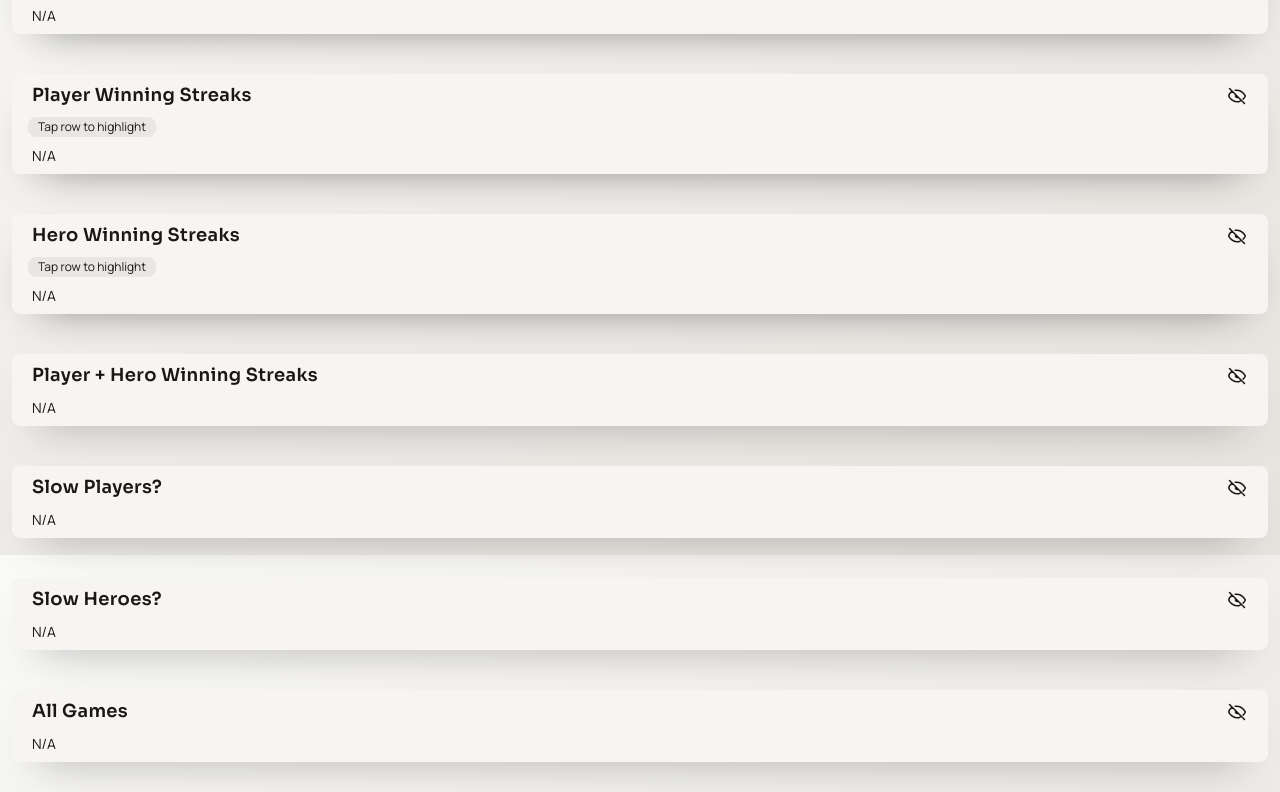
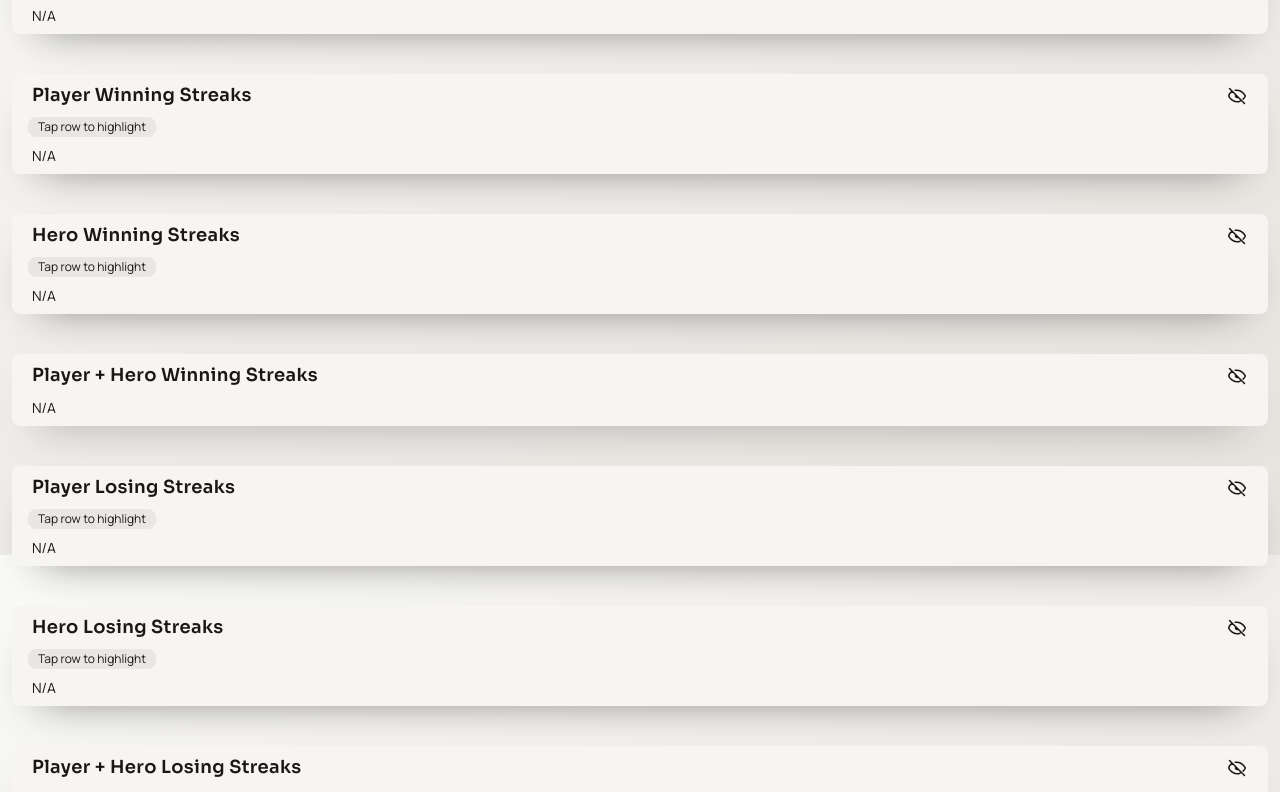
Before and after one commit to tsteelematc/tca-dice-throne, a React (Vite) app: page / in a window 1280 px wide. Shown: the part 1045-1837 px from the top of the page. Built offline with nearby package versions, Linux system fonts and the light colour scheme; what human-readable would draw is missing.

Commit message:
how about player and hero losing streaks, a shame fun fact, just like winning streaks, but to shame friends in a friendly way
dont need pill callout of shame, thanks anyway

you forgot to add losing streaks to the fab nav

but get rid of friendly shame prefix, ffs

```diff
--- a/src/App.tsx
+++ b/src/App.tsx
@@ -19,8 +19,11 @@ import {
   getPreviousHeroes,
   getPreviousPlayers,
   getHeroWinningStreaks,
+  getHeroLosingStreaks,
   getPlayerHeroWinningStreaks,
+  getPlayerHeroLosingStreaks,
   getPlayerWinningStreaks,
+  getPlayerLosingStreaks,
   getGameKey,
   mergeGames,
   type GameResult,
@@ -732,6 +735,15 @@ const App = () => {
                   playerHeroWinningStreaks={
                     getPlayerHeroWinningStreaks(gameResults)
                   }
+                  playerLosingStreaks={
+                    getPlayerLosingStreaks(gameResults)
+                  }
+                  heroLosingStreaks={
+                    getHeroLosingStreaks(gameResults)
+                  }
+                  playerHeroLosingStreaks={
+                    getPlayerHeroLosingStreaks(gameResults)
+                  }
                   allGames={
                     getAllGamesSorted(gameResults)
                   }
--- a/src/GameResults.ts
+++ b/src/GameResults.ts
@@ -37,20 +37,25 @@ export type AverageDurationEntry = {
     avg: string;
 };
 
-export type WinningStreakEntry = {
+export type StreakEntry = {
     name: string;
     longestStreak: number;
     currentStreak: number;
-    longestStreakGames: WinningStreakGame[];
-    currentStreakGames: WinningStreakGame[];
-    longestStreakBreaker: WinningStreakGame | null;
+    longestStreakGames: StreakGame[];
+    currentStreakGames: StreakGame[];
+    longestStreakBreaker: StreakGame | null;
 };
 
-export type WinningStreakGame = {
+export type StreakGame = {
     date: string;
     winner: Player;
     loser: Player | null;
 };
+
+export type WinningStreakEntry = StreakEntry;
+export type LosingStreakEntry = StreakEntry;
+export type WinningStreakGame = StreakGame;
+export type LosingStreakGame = StreakGame;
 
 // Games shorter than this are assumed to be data entry errors.
 export const MIN_REAL_GAME_MINUTES = 10;
@@ -160,16 +165,17 @@ export const getHeroAverageDurations = (
     games: GameResult[]
 ): AverageDurationEntry[] => getAverageDurations(games, p => p.hero);
 
-const getWinningStreaks = (
+const getStreaks = (
     games: GameResult[],
     getKey: (player: Player) => string,
     getName: (player: Player) => string,
-): WinningStreakEntry[] => {
+    result: "win" | "loss",
+): StreakEntry[] => {
     const streaks = new Map<string, {
         name: string,
-        longestGames: WinningStreakGame[],
-        currentGames: WinningStreakGame[],
-        longestBreaker: WinningStreakGame | null,
+        longestGames: StreakGame[],
+        currentGames: StreakGame[],
+        longestBreaker: StreakGame | null,
     }>();
 
     [...games]
@@ -190,11 +196,12 @@ const getWinningStreaks = (
                 };
                 streaks.set(key, stats);
 
-                if (key === winnerKey) {
+                const isWin = key === winnerKey;
+                if ((result === "win" && isWin) || (result === "loss" && !isWin)) {
                     const winningParticipant = winner ?? participant;
-                    const losingParticipant = game.players.find(
-                        player => player !== winningParticipant
-                    ) ?? null;
+                    const losingParticipant = result === "win"
+                        ? game.players.find(player => player !== winningParticipant) ?? null
+                        : participant;
                     stats.currentGames.push({
                         date: game.end,
                         winner: winningParticipant,
@@ -209,12 +216,12 @@ const getWinningStreaks = (
                         stats.currentGames.length > 0
                         && stats.currentGames.length === stats.longestGames.length
                     ) {
-                        stats.longestBreaker = winner
-                            ? {
-                                date: game.end,
-                                winner,
-                                loser: participant,
-                            }
+                        const breakerWinner = result === "win" ? winner : participant;
+                        const breakerLoser = result === "win"
+                            ? participant
+                            : game.players.find(player => player !== participant) ?? null;
+                        stats.longestBreaker = breakerWinner
+                            ? { date: game.end, winner: breakerWinner, loser: breakerLoser }
                             : null;
                     }
                     stats.currentGames = [];
@@ -242,18 +249,36 @@ const getWinningStreaks = (
 
 export const getPlayerWinningStreaks = (
     games: GameResult[]
-): WinningStreakEntry[] => getWinningStreaks(games, p => p.name, p => p.name);
+): WinningStreakEntry[] => getStreaks(games, p => p.name, p => p.name, "win");
 
 export const getHeroWinningStreaks = (
     games: GameResult[]
-): WinningStreakEntry[] => getWinningStreaks(games, p => p.hero, p => p.hero);
+): WinningStreakEntry[] => getStreaks(games, p => p.hero, p => p.hero, "win");
 
 export const getPlayerHeroWinningStreaks = (
     games: GameResult[]
-): WinningStreakEntry[] => getWinningStreaks(
+): WinningStreakEntry[] => getStreaks(
     games,
     p => JSON.stringify([p.name, p.hero]),
     p => `${p.name} (${p.hero})`,
+    "win",
+);
+
+export const getPlayerLosingStreaks = (
+    games: GameResult[]
+): LosingStreakEntry[] => getStreaks(games, p => p.name, p => p.name, "loss");
+
+export const getHeroLosingStreaks = (
+    games: GameResult[]
+): LosingStreakEntry[] => getStreaks(games, p => p.hero, p => p.hero, "loss");
+
+export const getPlayerHeroLosingStreaks = (
+    games: GameResult[]
+): LosingStreakEntry[] => getStreaks(
+    games,
+    p => JSON.stringify([p.name, p.hero]),
+    p => `${p.name} (${p.hero})`,
+    "loss",
 );
 
 export const getAllGamesSorted = (
--- a/src/Home.tsx
+++ b/src/Home.tsx
@@ -1,5 +1,5 @@
 import { useNavigate } from "react-router";
-import type { GeneralFacts, GameResult, LeaderboardEntry, PlayerHeroMatrix, PlayerHeroCell, AverageDurationEntry, WinningStreakEntry, WinningStreakGame } from "./GameResults";
+import type { GeneralFacts, GameResult, LeaderboardEntry, PlayerHeroMatrix, PlayerHeroCell, AverageDurationEntry, WinningStreakEntry, LosingStreakEntry, WinningStreakGame } from "./GameResults";
 import { formatRealGameDuration } from "./GameResults";
 import { useEffect, useRef, useState } from "react";
 import localforage from "localforage";
@@ -15,6 +15,9 @@ const FUN_FACTS = [
     { id: "player-winning-streaks", label: "Player Winning Streaks" },
     { id: "hero-winning-streaks", label: "Hero Winning Streaks" },
     { id: "player-hero-winning-streaks", label: "Player + Hero Winning Streaks" },
+    { id: "player-losing-streaks", label: "Player Losing Streaks" },
+    { id: "hero-losing-streaks", label: "Hero Losing Streaks" },
+    { id: "player-hero-losing-streaks", label: "Player + Hero Losing Streaks" },
     { id: "slow-players", label: "Slow Players?" },
     { id: "slow-heroes", label: "Slow Heroes?" },
     { id: "all-games", label: "All Games" },
@@ -44,6 +47,9 @@ type HomeProps = {
     playerWinningStreaks: WinningStreakEntry[],
     heroWinningStreaks: WinningStreakEntry[],
     playerHeroWinningStreaks: WinningStreakEntry[],
+    playerLosingStreaks: LosingStreakEntry[],
+    heroLosingStreaks: LosingStreakEntry[],
+    playerHeroLosingStreaks: LosingStreakEntry[],
     allGames: GameResult[],
     canCopyToMine: (g: GameResult) => boolean,
     copyGameToMine: (g: GameResult) => void,
@@ -62,6 +68,9 @@ export const Home: React.FC<HomeProps> = ({
     playerWinningStreaks,
     heroWinningStreaks,
     playerHeroWinningStreaks,
+    playerLosingStreaks,
+    heroLosingStreaks,
+    playerHeroLosingStreaks,
     allGames,
     canCopyToMine,
     copyGameToMine,
@@ -90,6 +99,7 @@ export const Home: React.FC<HomeProps> = ({
         label: string,
         games: WinningStreakGame[],
         breaker: WinningStreakGame | null,
+        outcome: "wins" | "losses",
     } | null>(null);
 
     const toggleHighlight = (kind: 'player' | 'hero', name: string) => setHl(
@@ -130,15 +140,19 @@ export const Home: React.FC<HomeProps> = ({
         label: string,
         games: WinningStreakGame[],
         breaker: WinningStreakGame | null,
+        outcome: "wins" | "losses",
     ) => {
-        setSelectedStreak({ name, label, games, breaker });
+        setSelectedStreak({ name, label, games, breaker, outcome });
         streakModalRef.current?.showModal();
     };
 
-    const winningStreakCards = [
-        { id: "player-winning-streaks", title: "Player Winning Streaks", label: "PLAYER", kind: "player" as const, entries: playerWinningStreaks },
-        { id: "hero-winning-streaks", title: "Hero Winning Streaks", label: "HERO", kind: "hero" as const, entries: heroWinningStreaks },
-        { id: "player-hero-winning-streaks", title: "Player + Hero Winning Streaks", label: "PLAYER (HERO)", kind: "playerHero" as const, entries: playerHeroWinningStreaks },
+    const streakCards = [
+        { id: "player-winning-streaks", title: "Player Winning Streaks", label: "PLAYER", kind: "player" as const, entries: playerWinningStreaks, outcome: "wins" as const },
+        { id: "hero-winning-streaks", title: "Hero Winning Streaks", label: "HERO", kind: "hero" as const, entries: heroWinningStreaks, outcome: "wins" as const },
+        { id: "player-hero-winning-streaks", title: "Player + Hero Winning Streaks", label: "PLAYER (HERO)", kind: "playerHero" as const, entries: playerHeroWinningStreaks, outcome: "wins" as const },
+        { id: "player-losing-streaks", title: "Player Losing Streaks", label: "PLAYER", kind: "player" as const, entries: playerLosingStreaks, outcome: "losses" as const },
+        { id: "hero-losing-streaks", title: "Hero Losing Streaks", label: "HERO", kind: "hero" as const, entries: heroLosingStreaks, outcome: "losses" as const },
+        { id: "player-hero-losing-streaks", title: "Player + Hero Losing Streaks", label: "PLAYER (HERO)", kind: "playerHero" as const, entries: playerHeroLosingStreaks, outcome: "losses" as const },
     ] as const;
 
     useEffect(() => {
@@ -525,7 +539,7 @@ export const Home: React.FC<HomeProps> = ({
                 </div>
             </div>
 
-            {winningStreakCards.map(card => (
+            {streakCards.map(card => (
                 <div key={card.title} id={card.id} style={{ order: funFactsOrder.indexOf(card.id) }} hidden={hiddenFunFacts.includes(card.id)} className="card fun-fact-card bg-base-100 w-full shadow-lg my-5 overflow-x-scroll">
                     <div className="card-body p-2">
                         <div className="flex items-center justify-between gap-2">
@@ -580,6 +594,7 @@ export const Home: React.FC<HomeProps> = ({
                                                                     'Longest',
                                                                     x.longestStreakGames,
                                                                     x.longestStreakBreaker,
+                                                                    card.outcome,
                                                                 );
                                                             }}
                                                         >
@@ -602,6 +617,7 @@ export const Home: React.FC<HomeProps> = ({
                                                                         'Current',
                                                                         x.currentStreakGames,
                                                                         null,
+                                                                        card.outcome,
                                                                     );
                                                                 }}
                                                             >
@@ -818,7 +834,7 @@ export const Home: React.FC<HomeProps> = ({
                                 {selectedStreak.label} streak: {selectedStreak.name}
                             </h3>
                             <p className="opacity-60 mb-4 text-sm">
-                                {selectedStreak.games.length} consecutive wins
+                                {selectedStreak.games.length} consecutive {selectedStreak.outcome}
                             </p>
                             <table className="table table-xs w-full table-fixed">
                                 <colgroup>
```
Also changed, not shown: 3 other files (tests, documents, lock files or other folders).
